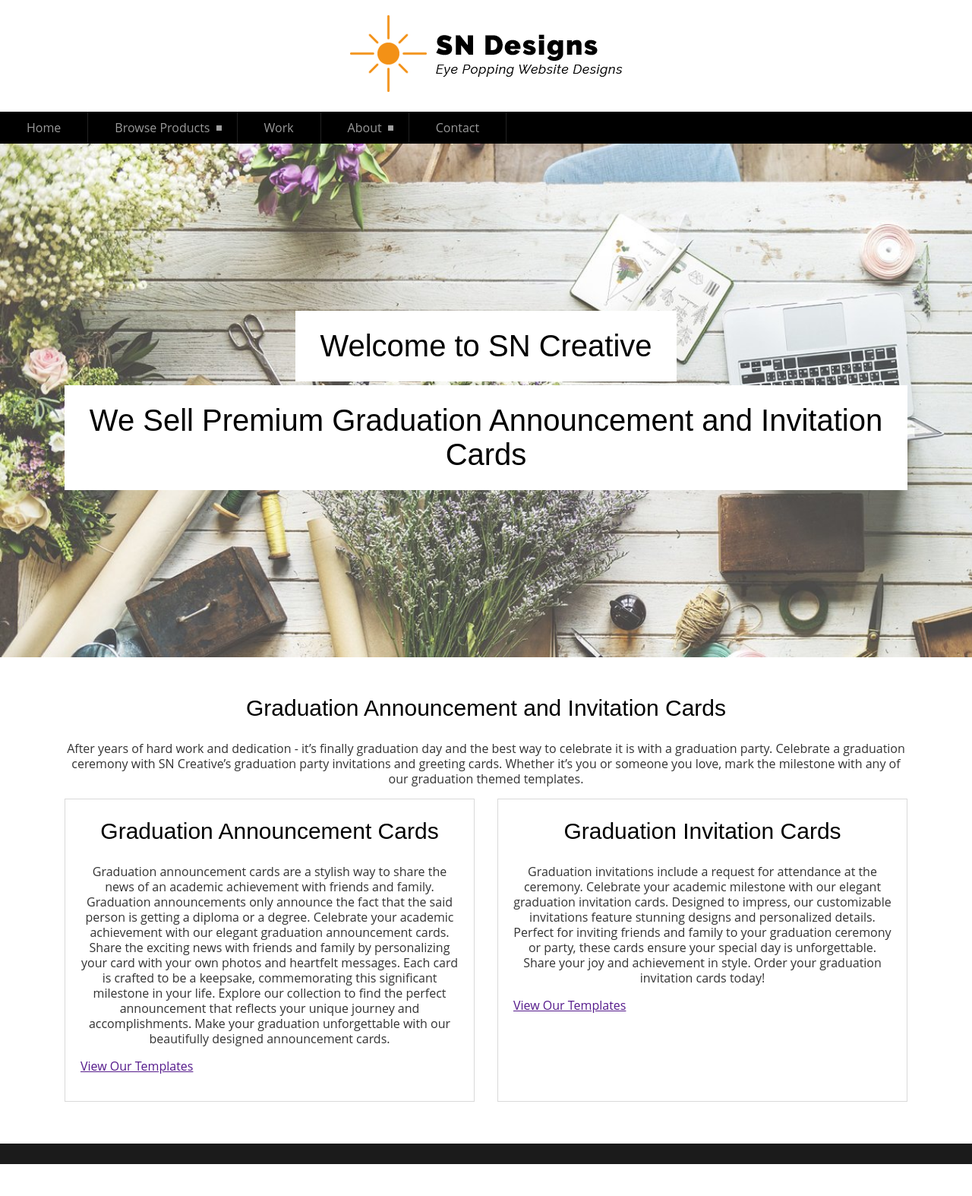
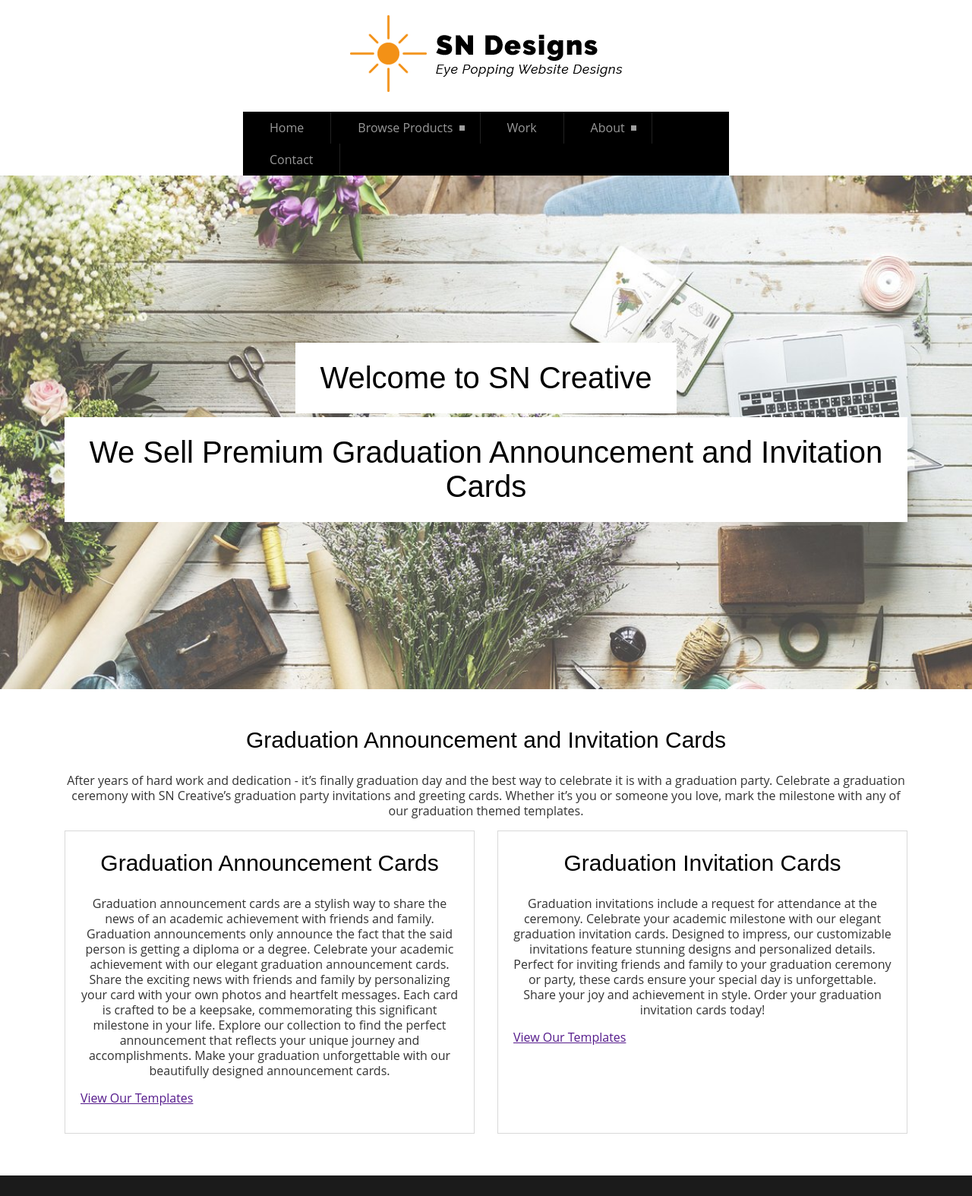
Before and after one commit to sncreative/sncreative.github.io, a Jekyll site: the page built from index.md, in a window 1280 px wide. Shown: the whole page at 76% size. Built offline with Jekyll 4.4.1, drawn with Linux system fonts in a browser that asks for light colours; nearby versions of some CDN libraries; before the commit the page ends 1532 px from its top, so only the background shows below that; grey boxes are pictures that could not be loaded.

Commit message:
Update custom.css

```diff
--- a/css/custom.css
+++ b/css/custom.css
@@ -604,12 +604,11 @@ nav {
 
 /* First Level */
 nav ul {
-	list-style: none;
-	margin: 0;
+		list-style: none;
+	margin: 0 auto;
 	padding: 0;
-	width: 100%;
+	width: 50%;
     background-color: #000;
-	text-align: center;
 }
 
 nav ul:before, nav ul:after {
```
